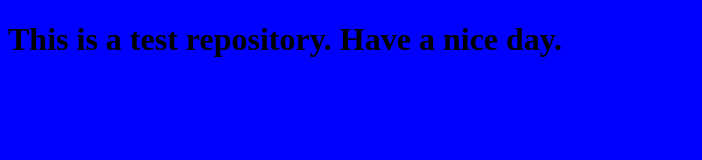
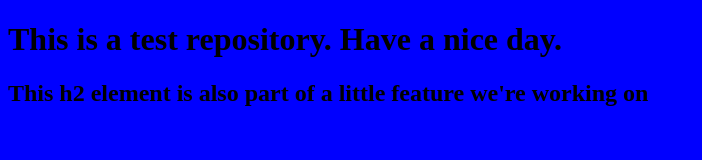
Before and after one commit to LuisMarin-dev/background-generator, a plain HTML site: page index.html in a window 1280 px wide. Shown: the whole page, without its empty margins (0-702 px from the left). Drawn offline with Linux system fonts and the light colour scheme.

Commit message:
created git status

```diff
--- a/index.html
+++ b/index.html
@@ -15,6 +15,7 @@
 </head>
 <body>
     <h1>This is a test repository. Have a nice day.</h1>
+    <h2>This h2 element is also part of a little feature we're working on</h2>
     <script src="script.js"></script>
 </body>
 </html>
```
